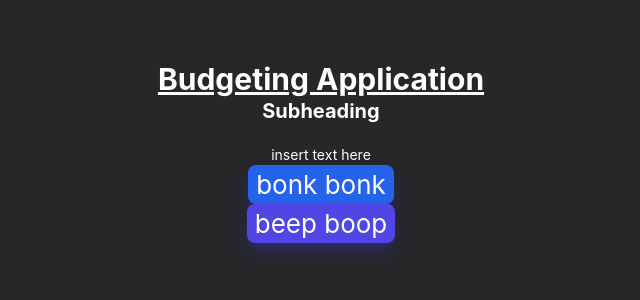
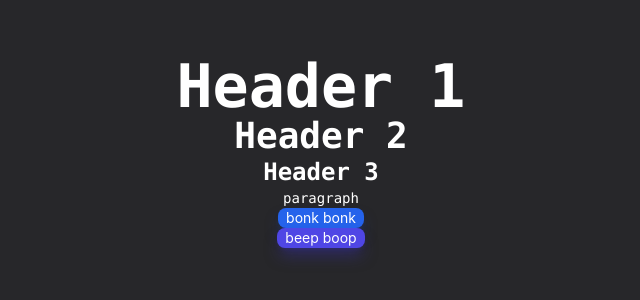
Before and after one commit to duccsquared/budgeting-app, a React (Create React App) app: page / in a window 1280 px wide. Shown: the part 248-548 px from the top of the page, without its empty margins (319-959 px from the left). Built offline with nearby package versions, Linux system fonts and the light colour scheme.

Commit message:
created components for text

```diff
--- a/src/App.js
+++ b/src/App.js
@@ -1,21 +1,17 @@
 import './App.css';
-import {BtnMain, BtnSecondary} from './components.js';
+import {BtnMain, BtnSecondary, H1, H2, H3, P} from './components.js';
 // function logBeep() {
 //   console.log(logBeep)
 // }
 
-function App() {
+function App() { // <div style={{height: 20}}></div>
     return (
         <div className="App">
             <header className="App-header">
-                <h1 className="text-3xl font-bold underline">
-                    Budgeting Application
-                </h1>
-                <h2 className="text-xl font-bold">
-                    Subheading
-                </h2>
-                <div style={{height: 20}}></div>
-                <p className="text-sm">insert text here</p>
+                <H1>Header 1</H1>
+                <H2>Header 2</H2>
+                <H3>Header 3</H3>
+                <P>paragraph</P>
                 <BtnMain onClick={() => console.log("beep")}>
                     bonk bonk
                 </BtnMain>
--- a/src/components.js
+++ b/src/components.js
@@ -4,19 +4,59 @@ import './index.css';
 export class BtnMain extends React.Component {
     render() {
         return (
-            <button onClick={this.props.onClick} className="bg-blue-600 hover:bg-blue-500 active:bg-blue-700 rounded-lg px-2 shadow-lg shadow-blue-800/50 hover:shadow-blue-800 active:shadow-inner">
+            <button onClick={this.props.onClick} className="text-sm bg-blue-600 hover:bg-blue-500 active:bg-blue-700 rounded-lg px-2 shadow-lg shadow-blue-800/50 hover:shadow-blue-800 active:shadow-inner">
                 {this.props.children}
             </button>
-            )
+        )
     }
 }
 
 export class BtnSecondary extends React.Component {
     render() {
         return (
-            <button onClick={this.props.onClick} className="bg-indigo-600 hover:bg-indigo-500 active:bg-indigo-700 rounded-lg px-2 shadow-lg shadow-indigo-800/50 hover:shadow-indigo-800 active:shadow-inner">
+            <button onClick={this.props.onClick} className="text-sm bg-indigo-600 hover:bg-indigo-500 active:bg-indigo-700 rounded-lg px-2 shadow-lg shadow-indigo-800/50 hover:shadow-indigo-800 active:shadow-inner">
                 {this.props.children}
             </button>
-            )
+        )
     }
 }
+
+export class H1 extends React.Component {
+    render() {
+        return (
+            <h1 className="text-6xl font-extrabold font-mono">
+                {this.props.children}
+            </h1>
+        )
+    }
+}
+
+export class H2 extends React.Component {
+    render() {
+        return (
+            <h2 className="text-4xl font-bold font-mono">
+                {this.props.children}
+            </h2>
+        )
+    }
+}
+
+export class H3 extends React.Component {
+    render() {
+        return (
+            <h3 className="text-2xl font-semibold font-mono">
+                {this.props.children}
+            </h3>
+        )
+    }
+}
+
+export class P extends React.Component {
+    render() {
+        return (
+            <p className="text-sm font-mono">
+                {this.props.children}
+            </p>
+        )
+    }
+}
```
